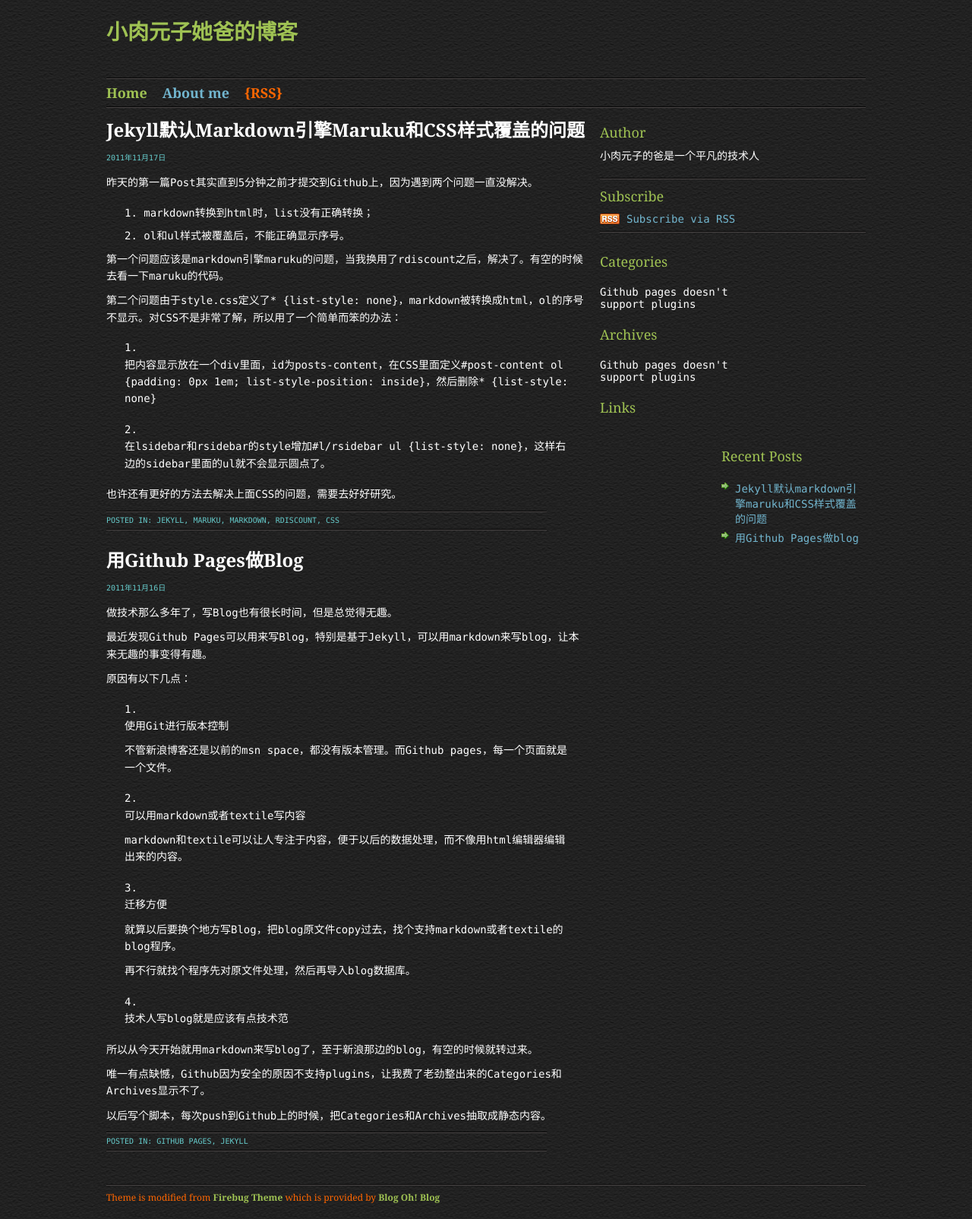
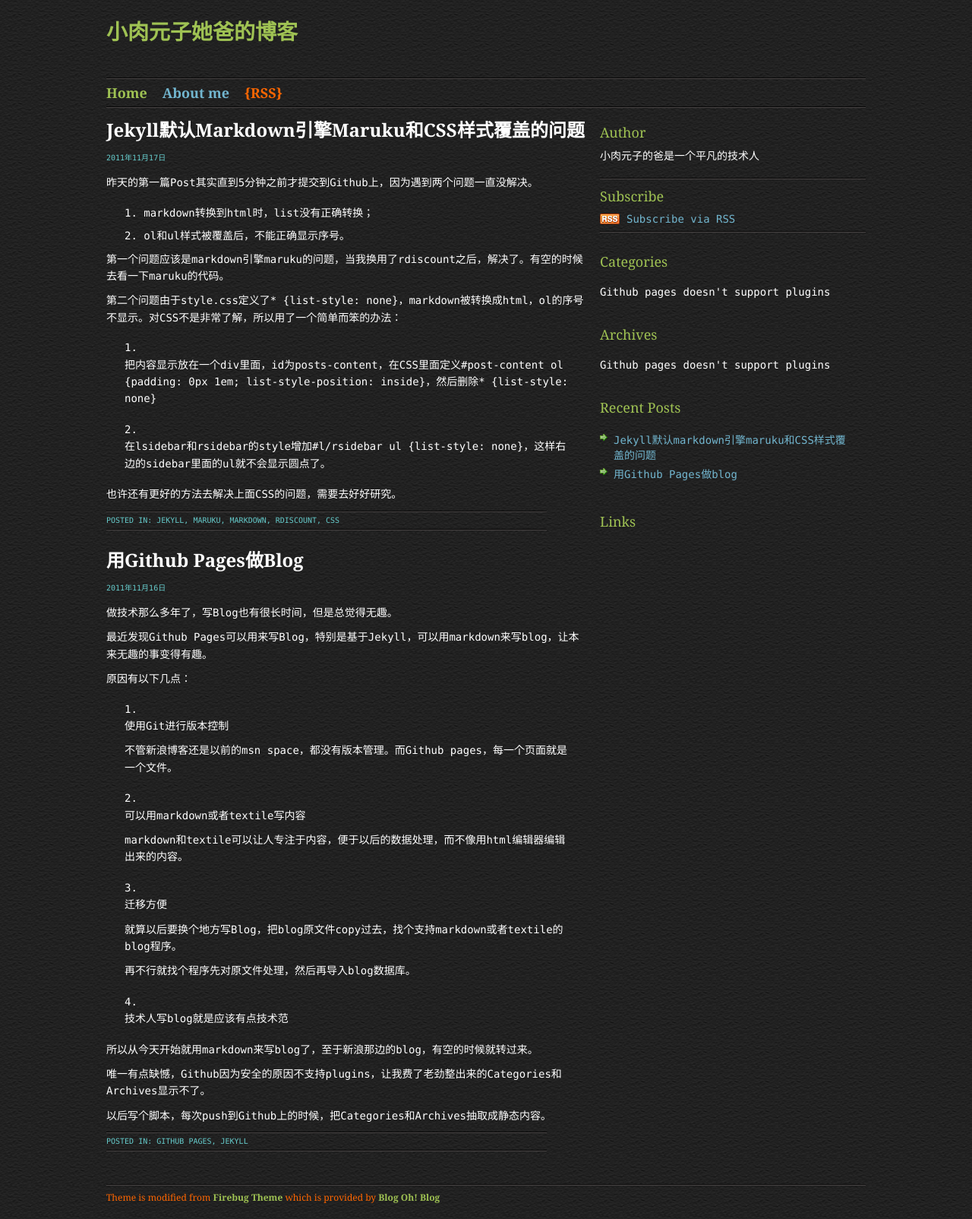
Before and after one commit to zouxifeng/zouxifeng.github.com, a Jekyll site: the page built from index.html, in a window 1280 px wide. Shown: the whole page at 76% size. Built offline with Jekyll 4.4.1, drawn with Linux system fonts in a browser that asks for light colours; Markdown is read by kramdown in place of the engine named in the settings.

Commit message:
Move recent post from rsidebar to lsidebar.

```diff
--- a/_includes/sidebar.html
+++ b/_includes/sidebar.html
@@ -25,31 +25,33 @@
 <li>
 <h2>Categories</h2>
 <ul>Github pages doesn't support plugins</ul>
-        </li>
+</li><!-- categories -->
+<br/>
 
 <li>
 <h2>Archives</h2>
 <ul>Github pages doesn't support plugins</ul>
-        </li>
+</li><!-- archives -->
+<br/>
 
-        <li>
-        <h2>Links</h2>
-            <ul>
-
-             </ul>
-        </li>
-	</ul>
-</div>
-
-<div id="rsidebar">
-<ul>
 <li>
 <h2>Recent Posts</h2>
 <ul>
 {% for post in site.posts limit:5 %}<li><a href="{{ post.url }}">{{ post.title }}</a></li>{% endfor %}
 </ul>
+</li><!-- recent posts -->
+<br/>
+
+<li>
+<h2>Links</h2>
+<ul>
+</ul>
 </li>
 </ul>
 </div>
+<br/>
+
+<div id="rsidebar">
+</div>
 <div class="clear"></div>
 </div>
--- a/style.css
+++ b/style.css
@@ -76,9 +76,9 @@ html>body #content li { margin: 7px 0 8px 10px; }
 .socialbar a:hover {color:#9fc253;}
 .subscribetext{color:#666;border:1px solid #9FC253;background:#9FC253; width:150px;padding:2px;}
 .subscribebutton {background-color:#72B6CF; border:none; font-size:11px; color:#000; font-weight:bold; padding:3px;}
-#lsidebar { width:170px; float:left;}
+#lsidebar { width:330px; float:left;}
 #lsidebar ul {list-style: none;}
-#rsidebar { width:190px; float:right;}
+#rsidebar { width:180px; float:right;}
 #rsidebar ul {list-style: none;}
 
 #content p { padding-bottom:10px;}
```
Lines whose indentation alone changed are shown as unchanged.
